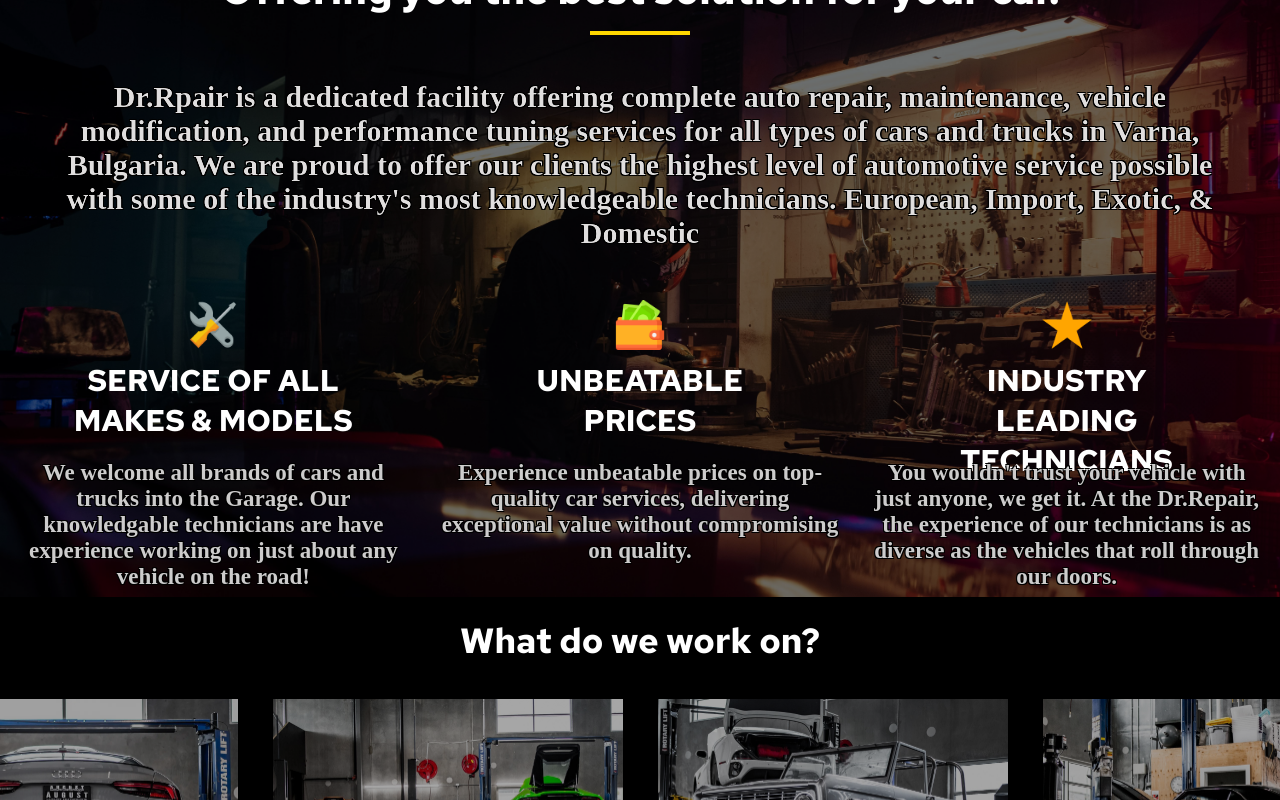
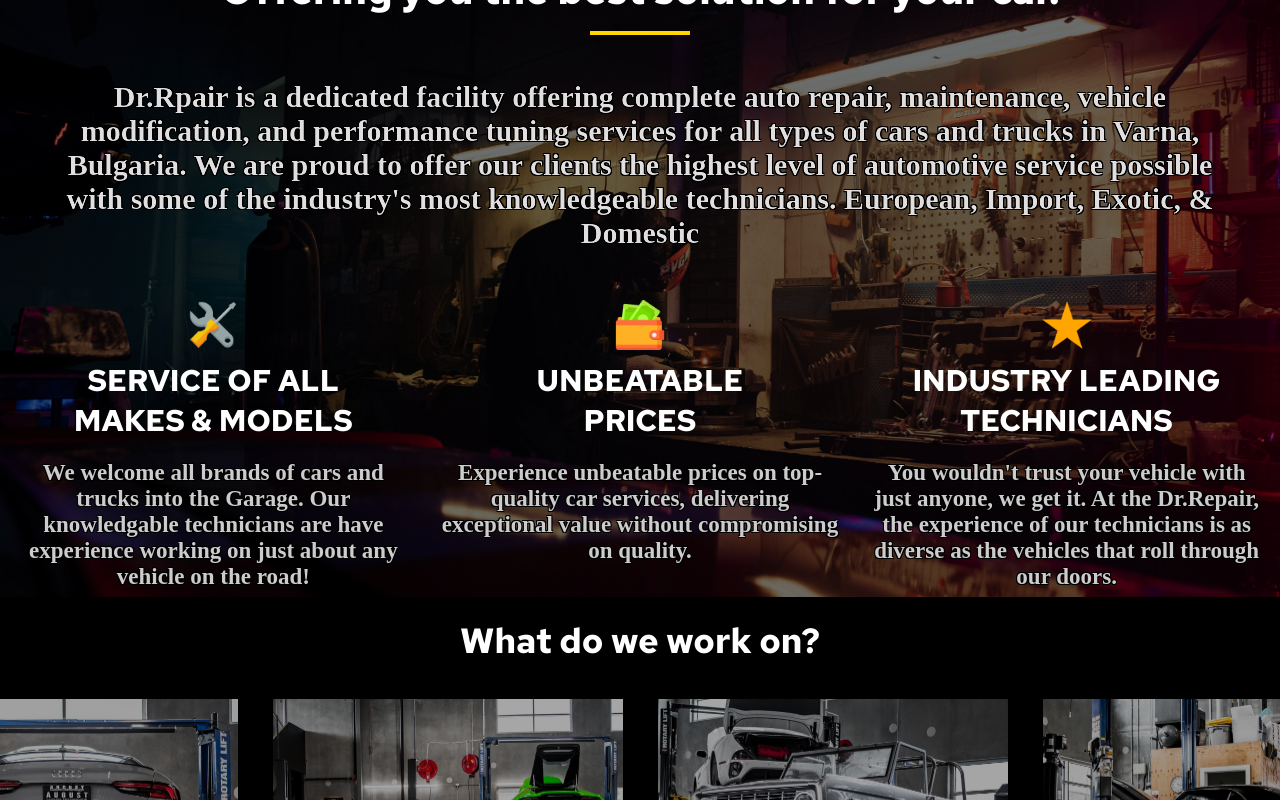
Before and after one commit to Benalgins/Dr-repair, a React (Vite) app: page / in a window 1280 px wide. Shown: the part 845-1645 px from the top of the page. Built offline with nearby package versions, Linux system fonts and the light colour scheme; a web font is replaced by a local one.

Commit message:
Adjustments to our-offer section
Fixed width on h4 element
added delay-animations

```diff
--- a/public/Styles/our-offers.css
+++ b/public/Styles/our-offers.css
@@ -20,6 +20,17 @@
 .offer.in-view {
 	opacity: 1;
 	transform: translateY(0);
+}
+.offer:nth-child(1) {
+	transition-delay: 0s;
+}
+
+.offer:nth-child(2) {
+	transition-delay: 0.2s;
+}
+
+.offer:nth-child(3) {
+	transition-delay: 0.5s;
 }
 
 .background-image {
@@ -121,7 +132,7 @@
 			font-size: 30px;
 			font-style: normal;
 			color: white;
-			width: 280px;
+			width: 308px;
 			height: 90px;
 		}
 
--- a/public/Styles/service-menu.css
+++ b/public/Styles/service-menu.css
@@ -7,7 +7,6 @@
 	justify-content: center;
 	align-items: center;
 	gap: 50px;
-	/* padding: 30px; */
 	background: url('/public/Imgs/cls-background.jpg') fixed 100%;
 }
 .service-menu:before {
```
